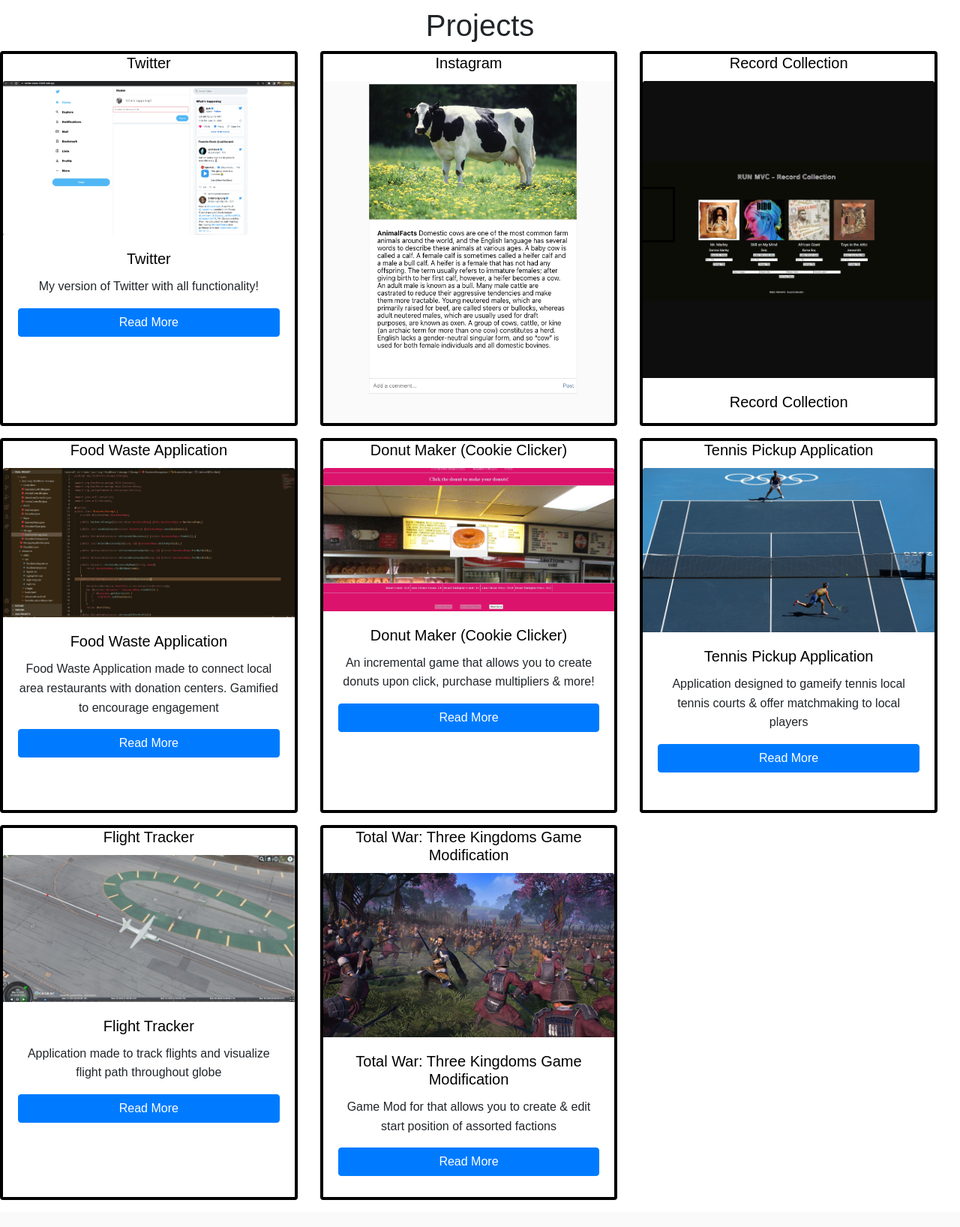
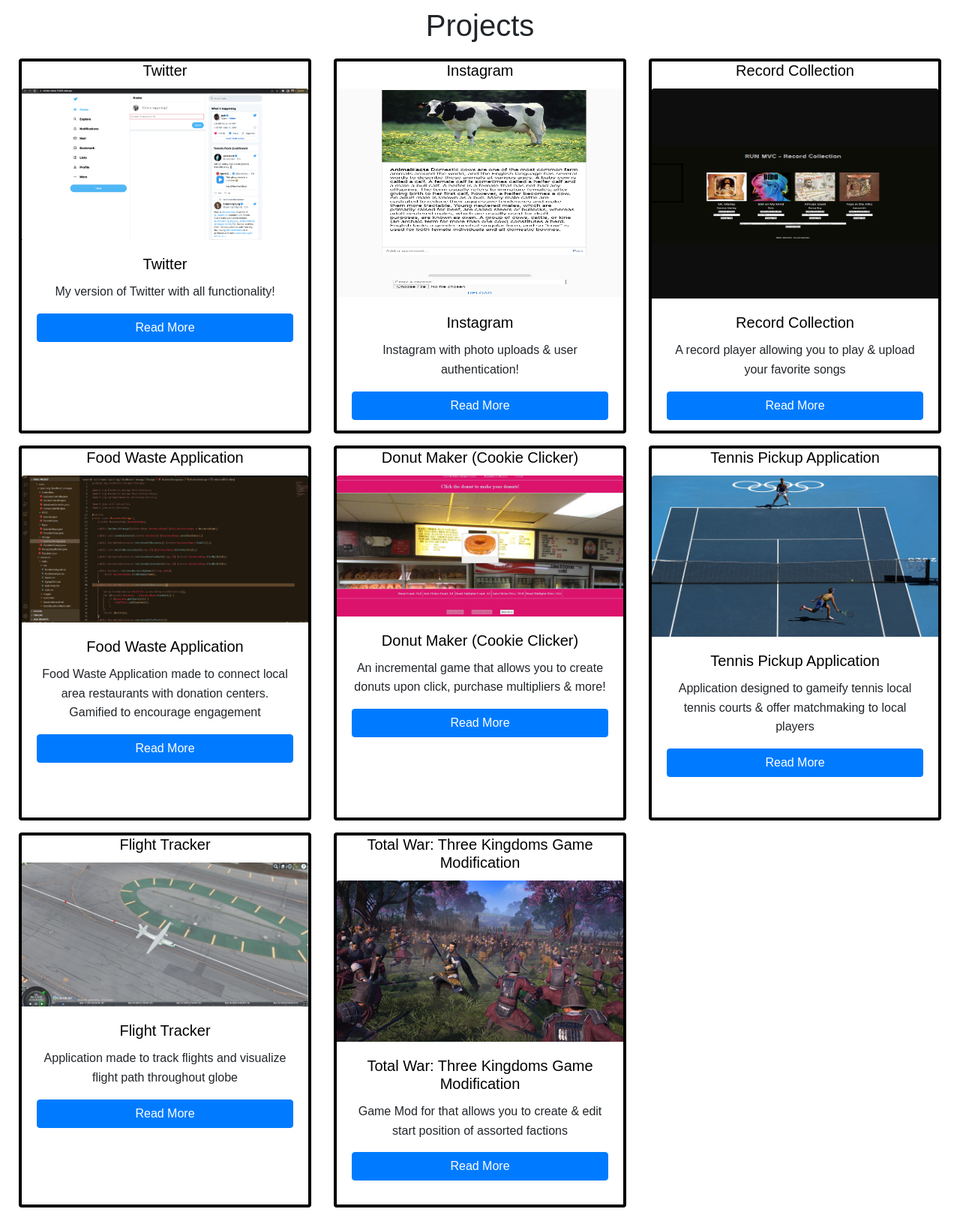
Before and after one commit to DouglasPenn23/Django_Portfolio, a Django app: page / in a window 1280 px wide. Shown: the part 568-2204 px from the top of the page at 75% size. Before the commit the page ends 2168 px from the top, so only its background shows below. Run offline with Django 4.2, Linux system fonts and the light colour scheme; data comes from the database, SQL or seed files in the repository; some libraries are stand-ins or nearby versions.

Commit message:
Changed Margins

```diff
--- a/projects/static/css/style.css
+++ b/projects/static/css/style.css
@@ -14,12 +14,14 @@
 * {
 	box-sizing: border-box;
 }
+
 body {
 	font-family: 'Montserrat', sans-serif;
 	line-height: 1.6;
 	margin: 0;
 	min-height: 100vh;
 }
+
 ul {
   margin: 0;
   padding: 0;
@@ -246,6 +248,7 @@
 /* Styles the Project rows */
 .row {
   max-width: 100%;
+  margin: 10px;
 }
 
 
@@ -256,9 +259,10 @@
 */
 
 
-
+/* This styles the div holding the cards */
 .col-md-4 {
   padding-bottom: 1vh;
+
 }
 
 
@@ -267,6 +271,11 @@
   height: 500px;
   overflow: auto;
   border: solid black 4px;
+}
+
+/* This will style the image within the card */
+.card-img-top{
+max-height: 35vh;
 }
 
 /* This begins the portion of the CSS I will use to style my projects. */
```
